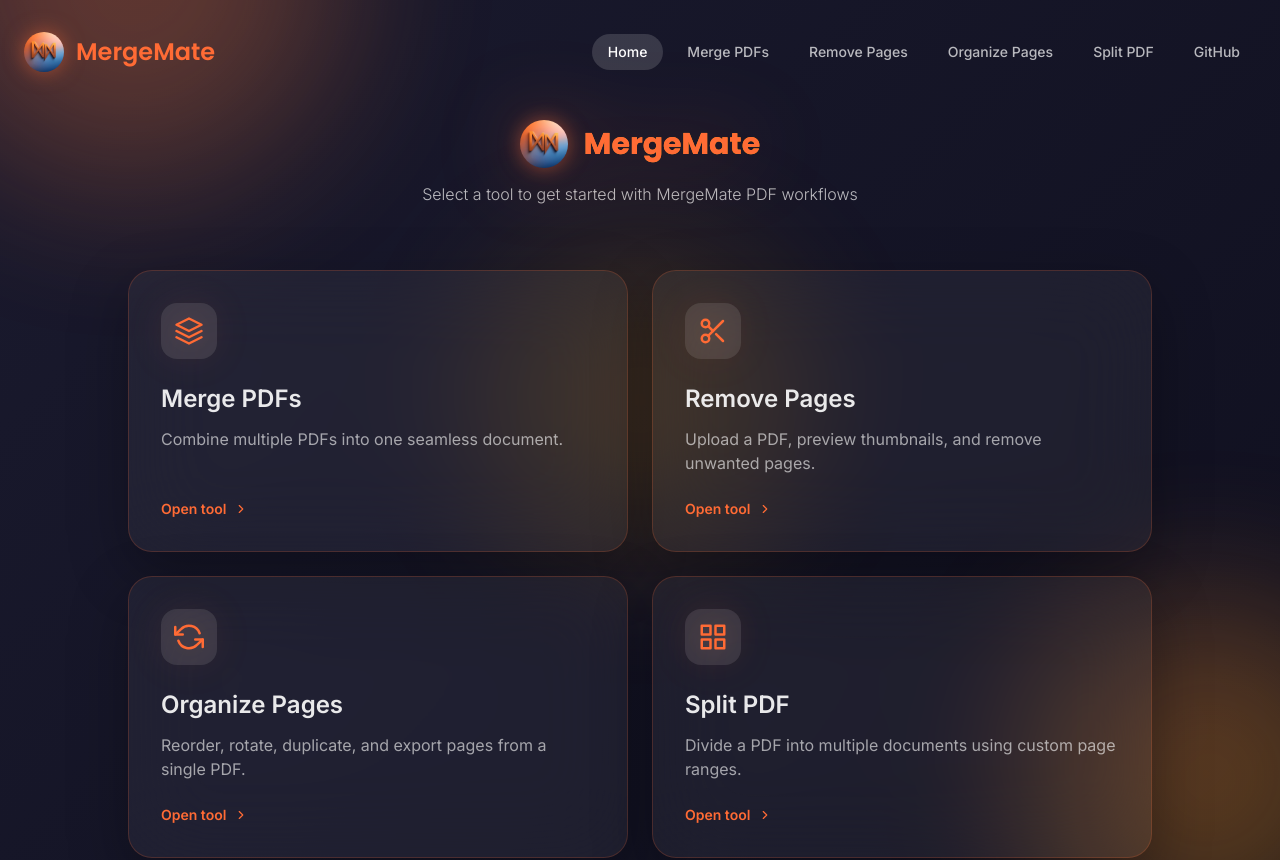
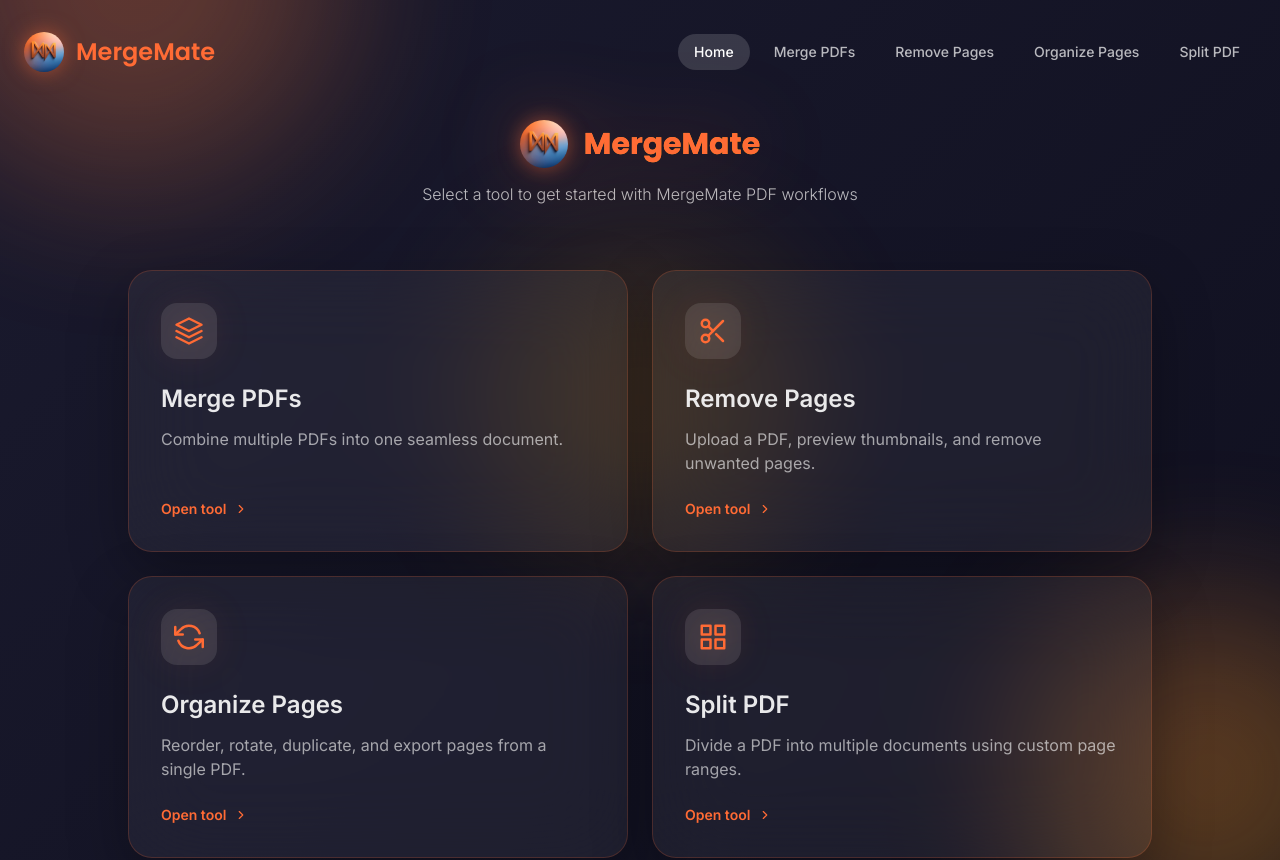
Before and after one commit to junaid-ash4275/pdf-merger, a React (Create React App) app: page / in a window 1280 px wide. Shown: the top 860 px of the page. Built offline with nearby package versions, Linux system fonts and the light colour scheme; the HTML template or start-up script is replaced by a standard one; a web font is replaced by a local one.

Commit message:
chore: remove GitHub link from nav and add pdf-lib-plus-encrypt dependency

```diff
--- a/package.json
+++ b/package.json
@@ -6,6 +6,7 @@
     "@hello-pangea/dnd": "^16.6.0",
     "framer-motion": "^10.16.4",
     "pdf-lib": "^1.17.1",
+    "pdf-lib-plus-encrypt": "^1.1.0",
     "pdfjs-dist": "^3.11.174",
     "react": "^18.2.0",
     "react-dom": "^18.2.0",
--- a/src/App.js
+++ b/src/App.js
@@ -132,14 +132,6 @@ function App() {
           >
             Split PDF
           </button>
-          <a
-            href="https://github.com/"
-            target="_blank"
-            rel="noreferrer"
-            className="rounded-full px-4 py-2 text-white/70 transition duration-300 hover:bg-white/15 hover:text-white"
-          >
-            GitHub
-          </a>
         </div>
       </motion.nav>
 
```
Also changed, not shown: 1 other file (tests, documents, lock files or other folders).
